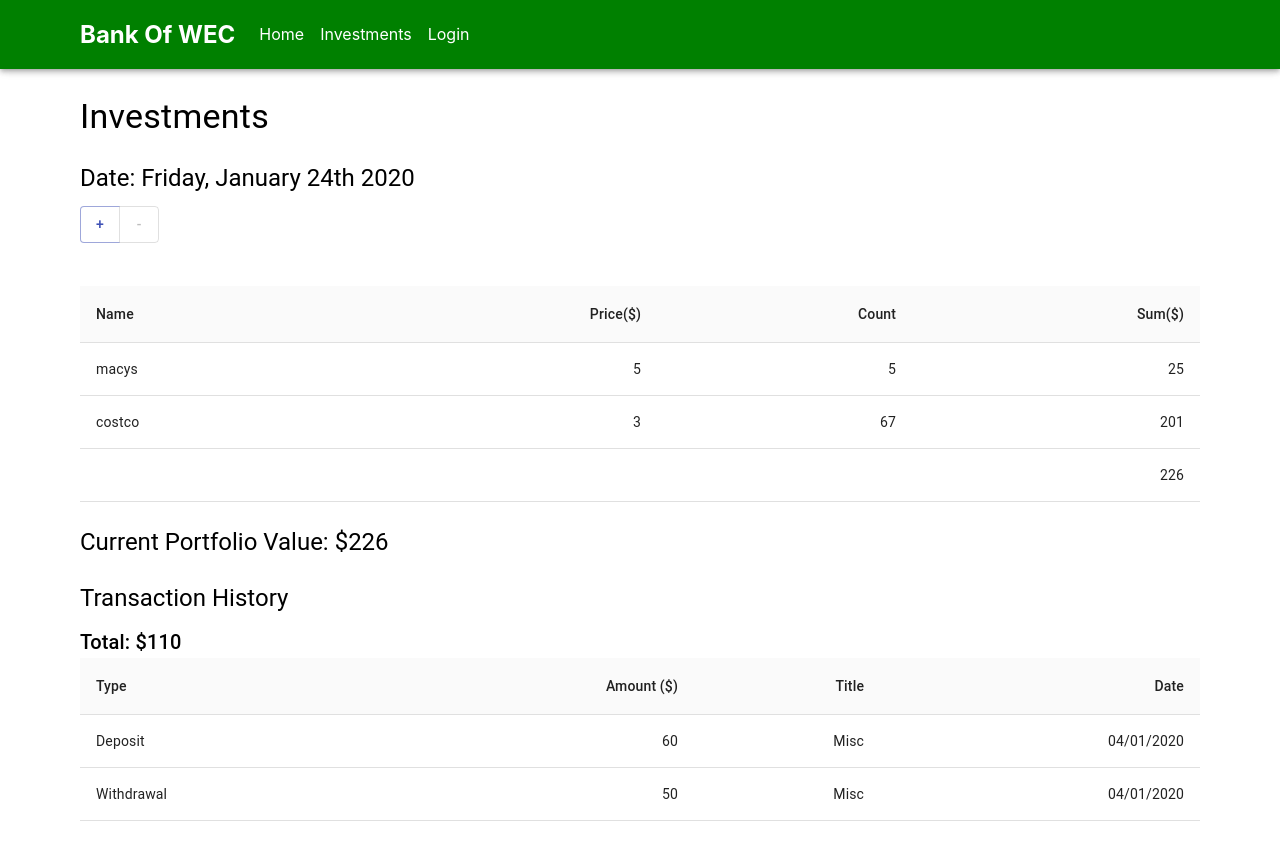
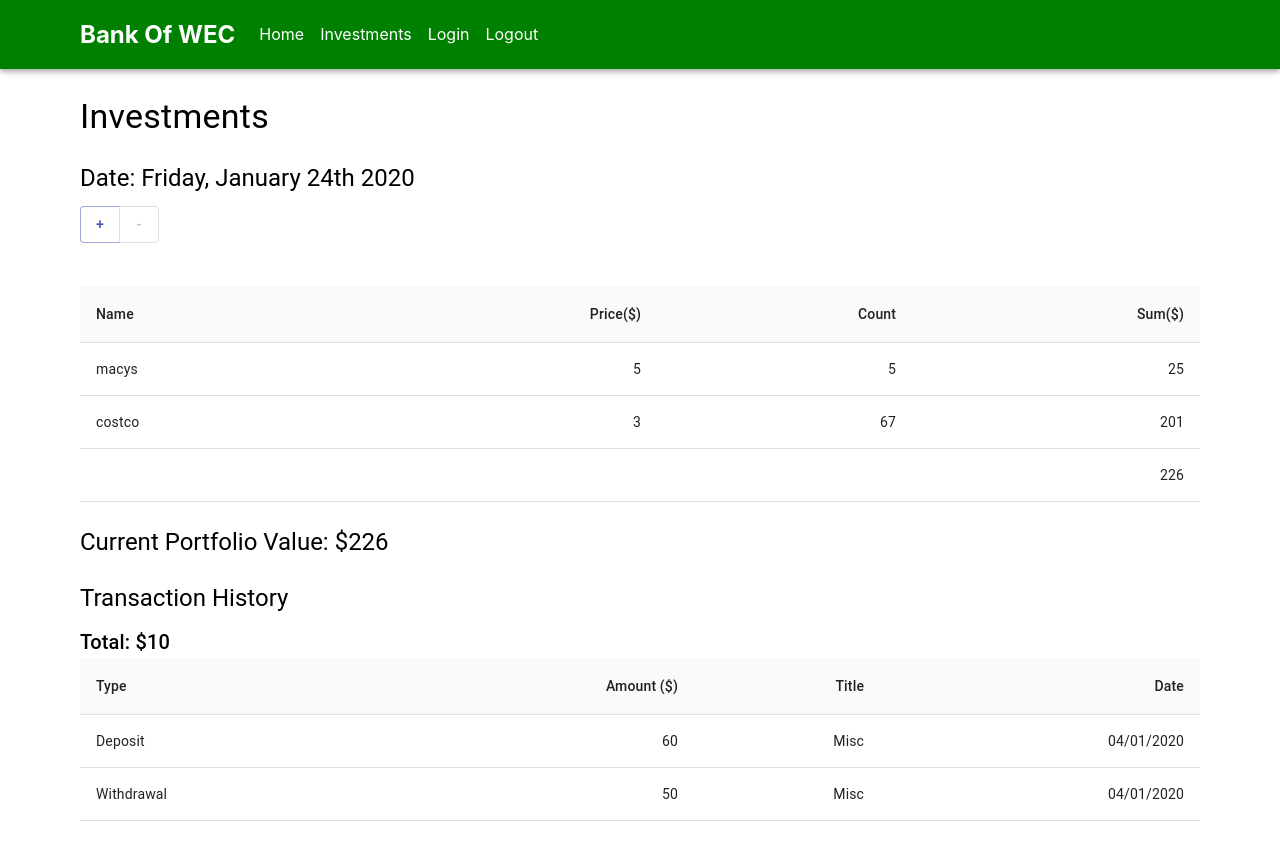
Before and after one commit to jayden-chan/WEC-2020, a React (Create React App) app in the folder frontend/bow/: page /investments in a window 1280 px wide. Shown: the top 860 px of the page. Built offline with nearby package versions, Linux system fonts and the light colour scheme; no server answers; sample sign-in values are in the browser's storage.

Commit message:
KP: Bug fixes

```diff
--- a/frontend/bow/src/components/Header.js
+++ b/frontend/bow/src/components/Header.js
@@ -38,6 +38,15 @@ export default function Header() {
             <Link style={{ textDecoration: "none" }} to="login">
               <NavLink>Login</NavLink>
             </Link>
+            <Link
+              onClick={() => {
+                localStorage.removeItem("bow-login-token");
+              }}
+              style={{ textDecoration: "none" }}
+              to="login"
+            >
+              <NavLink>Logout</NavLink>
+            </Link>
           </nav>
         </Grid>
       </Toolbar>
--- a/frontend/bow/src/pages/Home.js
+++ b/frontend/bow/src/pages/Home.js
@@ -118,7 +118,12 @@ export function renderTable(data, account) {
       );
     });
     const total = data[account].reduce(function(total, el) {
-      return total + el.amount;
+      if (el.type === "Deposit") {
+        return total + el.amount;
+      }
+      if (el.type === "Withdrawal") {
+        return total - el.amount;
+      }
     }, 0);
     return (
       <TableContainer>
@@ -208,7 +213,6 @@ export default class Home extends Component {
     });
 
     console.log(body);
-
     fetch(link, {
       method: "POST",
       headers: {
@@ -224,7 +228,7 @@ export default class Home extends Component {
       }
     });
 
-    this.setState({ transactionAmount: "" });
+    window.location.reload();
   }
 
   handleTransfer() {
@@ -249,7 +253,7 @@ export default class Home extends Component {
       }
     });
 
-    this.setState({ transactionAmount: "" });
+    window.location.reload();
   }
 
   transactionForm(isKaren) {
```
